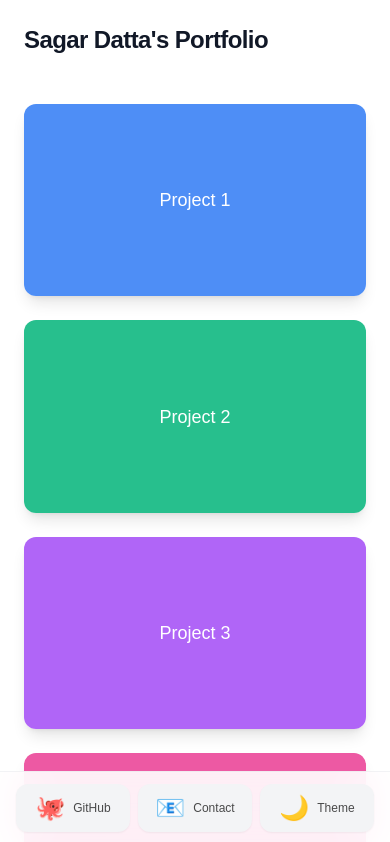
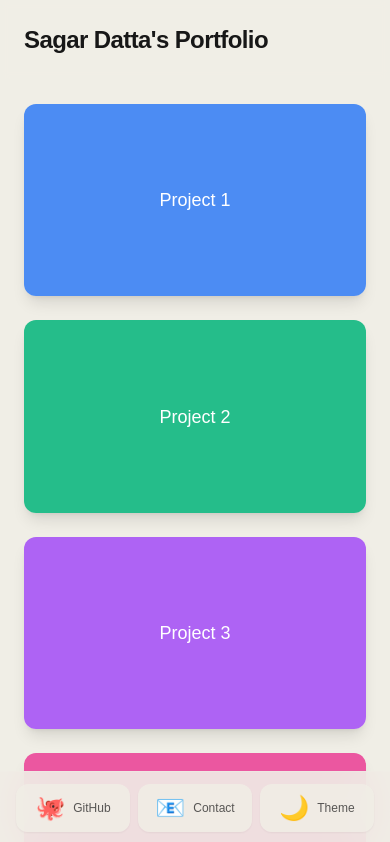
Before and after one commit to sagar-datta/portfolio, a Next.js app: page / in a window 390 px wide. Shown: the top 842 px of the page. Built offline with nearby package versions, Linux system fonts and the light colour scheme.

Commit message:
Refactor color scheme and theme configuration

```diff
--- a/src/app/globals.css
+++ b/src/app/globals.css
@@ -2,18 +2,6 @@
 @tailwind components;
 @tailwind utilities;
 
-:root {
-  --background: #ffffff;
-  --foreground: #171717;
-}
-
-.dark {
-  --background: #0a0a0a;
-  --foreground: #ededed;
-}
-
 body {
-  color: var(--foreground);
-  background: var(--background);
   font-family: Arial, Helvetica, sans-serif;
 }
--- a/src/app/layout.tsx
+++ b/src/app/layout.tsx
@@ -20,7 +20,7 @@ export default function RootLayout({
 }>) {
   return (
     <html lang="en" className={geist.className} suppressHydrationWarning>
-      <body className="bg-white dark:bg-gray-900 text-gray-900 dark:text-gray-100">
+      <body className="bg-primary dark:bg-primary-dark text-primary dark:text-primary-dark">
         <ThemeProvider attribute="class" defaultTheme="system" enableSystem>
           {children}
         </ThemeProvider>
--- a/src/components/desktop-dock.tsx
+++ b/src/components/desktop-dock.tsx
@@ -9,7 +9,7 @@ interface IDesktopDockProps {
 export function DesktopDock({ items }: IDesktopDockProps) {
   return (
     <div className="hidden lg:flex justify-center p-6 pb-7">
-      <div className="flex items-center gap-5 px-5 py-2.5 rounded-2xl bg-white/20 dark:bg-black/20 backdrop-blur-2xl border border-white/20 dark:border-white/10 shadow-lg">
+      <div className="flex items-center gap-5 px-5 py-2.5 rounded-2xl bg-primary/20 dark:bg-primary-dark/20 backdrop-blur-2xl border border-primary/20 dark:border-primary-dark/10 shadow-lg">
         {items.map((item) => (
           <button
             key={item.label}
@@ -19,8 +19,8 @@ export function DesktopDock({ items }: IDesktopDockProps) {
             <span className="text-3xl select-none">{item.icon}</span>
             <span
               className="absolute -top-8 left-1/2 -translate-x-1/2 px-3 py-1
-              bg-white/20 dark:bg-black/20 backdrop-blur-2xl border border-white/20 dark:border-white/10
-              text-black dark:text-white rounded-lg text-sm
+              bg-primary/20 dark:bg-primary-dark/20 backdrop-blur-2xl border border-primary/20 dark:border-primary-dark/10
+              text-primary dark:text-primary-dark rounded-lg text-sm
               opacity-0 group-hover:opacity-100 whitespace-nowrap shadow-lg
               transition-all duration-200 transform group-hover:-translate-y-1
               pointer-events-none"
--- a/src/components/header.tsx
+++ b/src/components/header.tsx
@@ -4,7 +4,7 @@ interface IHeaderProps {
 
 export function Header({ title }: IHeaderProps) {
   return (
-    <header className="sticky top-0 z-10 backdrop-blur-sm bg-white/75 dark:bg-gray-900/75">
+    <header className="sticky top-0 z-10 backdrop-blur-sm bg-primary/75 dark:bg-primary-dark/75">
       <div className="max-w-7xl mx-auto p-6">
         <h1 className="text-2xl font-bold tracking-tight">{title}</h1>
       </div>
--- a/src/components/mobile-dock.tsx
+++ b/src/components/mobile-dock.tsx
@@ -8,22 +8,22 @@ interface IMobileDockProps {
 
 export function MobileDock({ items }: IMobileDockProps) {
   return (
-    <div className="lg:hidden w-full bg-white/90 backdrop-blur-xl border-t border-gray-200/50 dark:bg-black/90 dark:border-white/10 px-4 py-3">
+    <div className="lg:hidden w-full bg-primary/90 backdrop-blur-xl border-t border-primary/50 dark:bg-primary-dark/90 dark:border-primary-dark/10 px-4 py-3">
       <div className="grid grid-cols-3 gap-2 max-w-sm mx-auto">
         {items.map((item) => (
           <button
             key={item.label}
             onClick={item.onClick}
             className="flex items-center justify-center px-3 py-2 rounded-xl
-              bg-gray-100 dark:bg-gray-800/90
-              active:bg-gray-200 dark:active:bg-gray-700
+              bg-primary/80 dark:bg-primary-dark/80
+              active:bg-primary/90 dark:active:bg-primary-dark/90
               transition-all duration-200 shadow-sm"
           >
             <div className="flex items-center gap-2">
               <span className="text-2xl transform-gpu transition-transform active:scale-90">
                 {item.icon}
               </span>
-              <span className="text-xs font-medium text-black/70 dark:text-white/70">
+              <span className="text-xs font-medium text-primary/70 dark:text-primary-dark/70">
                 {item.label}
               </span>
             </div>
--- a/tailwind.config.ts
+++ b/tailwind.config.ts
@@ -10,8 +10,26 @@ export default {
   theme: {
     extend: {
       colors: {
-        background: "var(--background)",
-        foreground: "var(--foreground)",
+        light: "#F0EEE6",
+        dark: "#141413",
+      },
+      backgroundColor: {
+        primary: {
+          DEFAULT: "#F0EEE6",
+          dark: "#141413",
+        },
+      },
+      textColor: {
+        primary: {
+          DEFAULT: "#171717",
+          dark: "#ededed",
+        },
+      },
+      borderColor: {
+        primary: {
+          DEFAULT: "#F0EEE6",
+          dark: "#ededed",
+        },
       },
     },
   },
```
